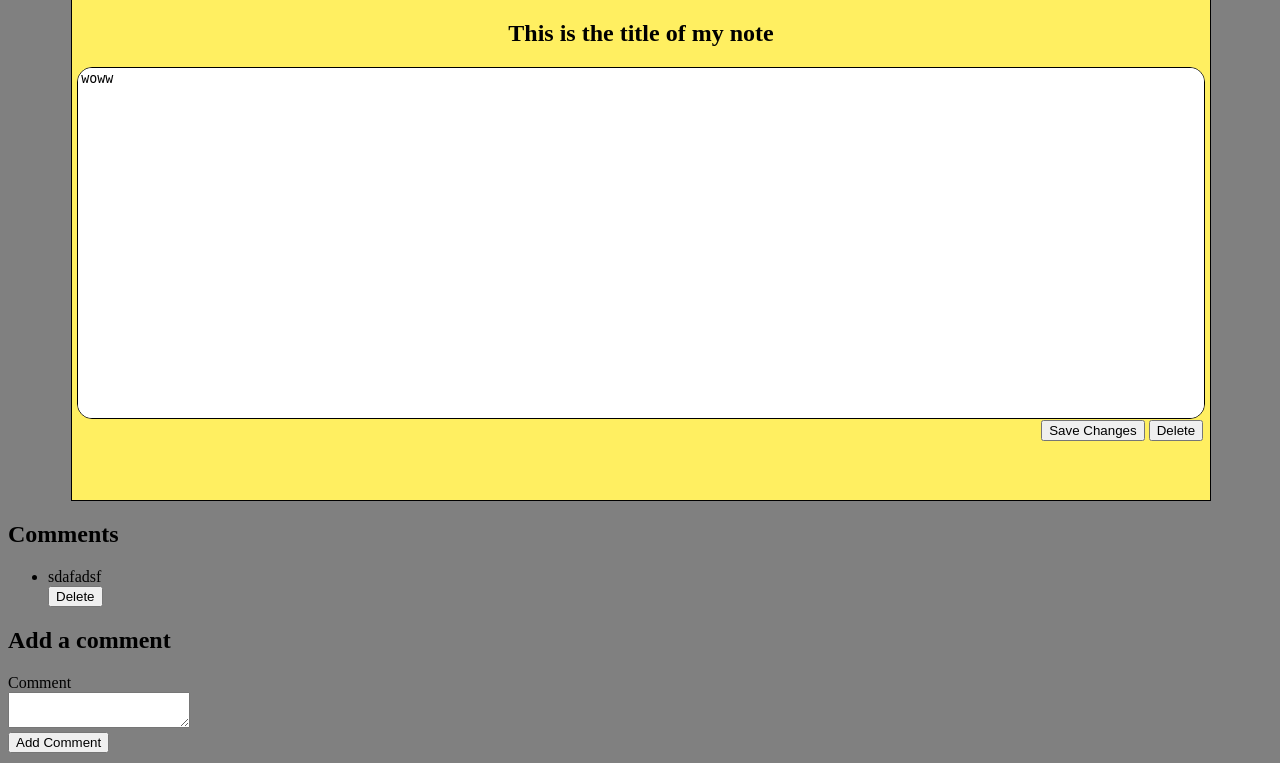
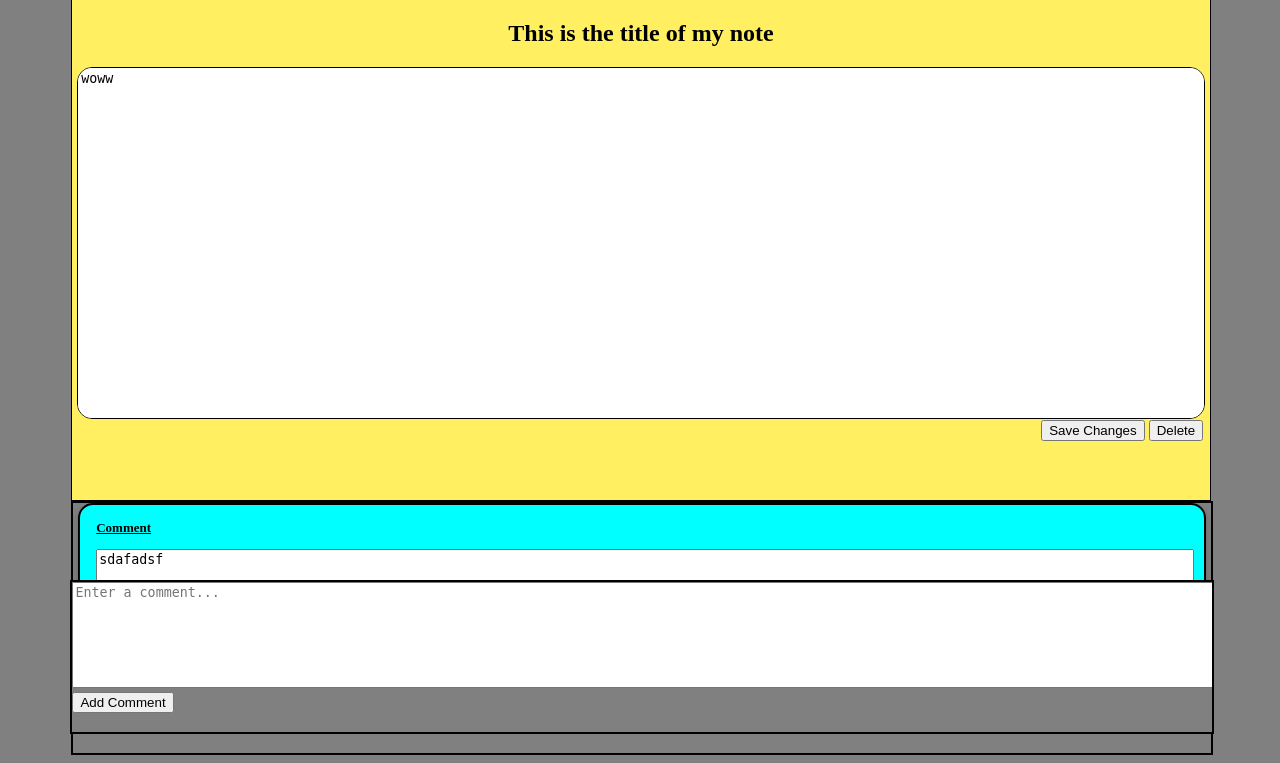
Before and after one commit to CarverWasTaken/MusketeerNotes, a Flask app: page /note/3 in a window 1280 px wide. Shown: the part 51-814 px from the top of the page. Run offline with Flask 2, Linux system fonts and the light colour scheme; a user stored in the database is signed in; data comes from the database, SQL or seed files in the repository; both versions use the stored data as it was after the commit.

Commit message:
Added edit comment function

```diff
--- a/FrontEnd/app.py
+++ b/FrontEnd/app.py
@@ -155,52 +155,6 @@ def delete_note(note_id):
     return redirect('/notes')
 
 
-# # Route to add a comment to an established note
-# @app.route('/note/<note_id>/comment', methods=['GET', 'POST'])
-# def new_comment(note_id):
-#     if request.method == 'POST':
-#         text = request.form['text']
-#         from datetime import date
-#         today = date.today()
-#         today = today.strftime('%m-%d-%Y')
-#         new_record = Comment(text, today, note_id)
-#         db.session.add(new_record)
-#         db.session.commit()
-#         return redirect(url_for('notes'))
-#     else:
-#         # Redirects back to view if page crashes
-#         return redirect(url_for('notes'))
-
-
-# # editing an exisiting comment
-# @app.route('/note/edit/<note_id>/comment', methods=['POST'])
-# def edit_comment(parent_id):
-#     if request.method == 'POST':
-#         # get the data from comment
-#         text = request.form['text']
-
-#         comment = db.session.query(Comment).filter_by(id=parent_id).one()
-
-#         # updtae the comment with new text
-#         comment.text = text
-#         # add the text to database
-#         db.session.add(comment)
-#         db.session.commit()
-
-#         return redirect(url_for('viewNote.html'))
-
-
-# # Delete exisiting note
-# @app.route('/note/delete/<note_id>/comment', methods=['POST'])
-# def delete_comment(note_id, parent_id):
-
-#     comment = db.session.query(Comment).filterby(id=parent_id).one()
-
-#     # delete the comment from database
-#     db.session.delete(comment)
-#     db.session.commit()
-
-#     redirect(url_for('viewNote.html'))
 
 @app.route('/notes/<note_id>/comment', methods=['POST'])
 def new_comment(note_id):
@@ -228,6 +182,19 @@ def delete_comment(comment_id, note_id):
 
     return redirect('/note/' + str(note_id))
 
+# Edit note and updating notes -- saving it to database "db"
+@app.route('/comment/edit/<comment_id>/<note_id>', methods=['POST'])
+def update_comment(comment_id, note_id):
+    if request.method == 'POST':
+        text = request.form['text']
+        comment = db.session.query(Comment).filter_by(id=comment_id).one()
+
+        comment.content = text
+
+        db.session.add(comment)
+        db.session.commit()
+    return redirect('/note/' + str(note_id))
+
     # start the application "app"
 if __name__ == "__main__":
     app.run()
--- a/FrontEnd/forms.py
+++ b/FrontEnd/forms.py
@@ -57,6 +57,6 @@ class CommentForm(FlaskForm):
     class Meta:
         csrf = False
 
-    comment = TextAreaField('Comment',validators=[Length(min=1)])
+    comment = TextAreaField('Comment',validators=[Length(min=1)],render_kw={"placeholder": "Enter a comment..."})
 
     submit = SubmitField('Add Comment')
--- a/FrontEnd/static/styles/noteView.css
+++ b/FrontEnd/static/styles/noteView.css
@@ -46,12 +46,25 @@ nav{
 .commentContainer{
  border: solid 2px black;
  width: 90%;
- height: 400px;
+ height: 250px;
  margin-left: 5%;
-margin-right: 5%;
+ margin-right: 5%;
  overflow: auto;
- background-color: white;
+ background-color: gray;
 }
+/* Some extremely weird values here because there was a weird bug that made it so that whenever the top div would overflow it would move the div below it */
+.formContainer{
+  border: solid 2px black;
+  width: 89%;
+  height: 150px;
+  /* margin-left: 5%; */
+  /* margin-right: 5%; */
+  overflow: hidden;
+  background-color: gray;
+  position: fixed;
+  bottom: 15px;
+  left: 5.5%;
+ }
 
 .card {
   box-shadow: 0 4px 8px 0 rgba(0,0,0,0.2);
@@ -106,3 +119,15 @@ a {
   right: 0px;
   padding-right: 6%
 }
+
+.textPlace{
+  height: 100px;
+  width: 100%;
+  resize: none;
+}
+
+.commentBox{
+  width: 100%;
+  height: 80%;
+  resize: none;
+}
--- a/FrontEnd/templates/viewNote.html
+++ b/FrontEnd/templates/viewNote.html
@@ -31,26 +31,38 @@
     </div>
 
 
-    {% if note.comments %}
-    {% if note.comments|length > 0 %}
-      <h2>Comments</h2>
-      <ul>
+    <div class="commentContainer">
     {% for comment in note.comments %}
-        <li>{{ comment.content }}</li>
+      <div class="comments">
+      <div class="card">
+          <div class="container">
+              <p><u><b>Comment</b></u></p>
+              <form>
+              <p><textarea class="commentBox" name = 'text'>{{ comment.content }}</textarea></p>
+              <div style="display: flex;">
+                <form method = 'POST'> <button type="submit" formaction='/comment/edit/{{ comment.id }}/{{ note.id }}' formmethod="POST">Save</button></form>
                 <form method = 'POST'> <button type="submit" formaction='/comment/delete/{{ comment.id }}/{{ note.id }}' formmethod="POST">Delete</button></form>
+              </div>
+              </form>
+          </div>
+      </div>
       {% endfor %}
-      </ul>
-    {% endif %}
-  {% endif %}
+      </div>
+    </div>
+
+
+
+    <div class="formContainer">
     <form action="{{ url_for('new_comment', note_id=note.id) }}" method="post">
         <div class="formwrapper">
-        <h2 class="title">Add a comment</h2>
           <div class="form-field">
-          {{ form.comment.label }} <br/> {{ form.comment }}
+             {{ form.comment(class_="textPlace") }}
           </div>
           {{ form.submit }}
+        </form>
     </div>
-    </form>
+
+
 
  </body>
 </html>
```
Also changed, not shown: FrontEnd/templates/MainPage.html (+10 -15 lines), FrontEnd/flask_note_app.db. Lines whose indentation alone changed are shown as unchanged.
